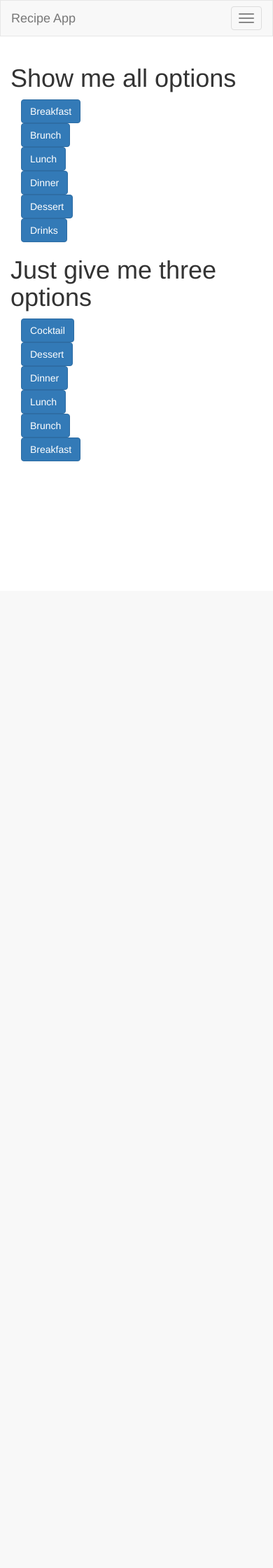
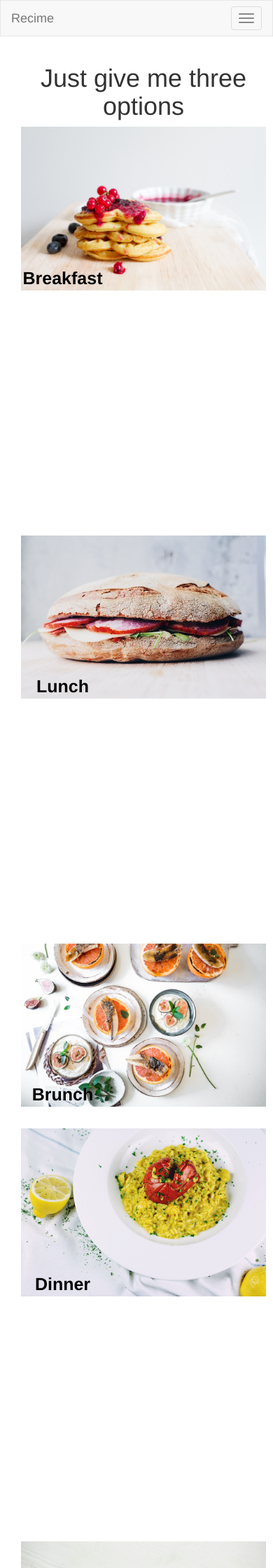
Before and after one commit to JessicaRitter/reciMe, a Flask app: page / in a window 390 px wide. Shown: the top 2240 px of the page at 70% size. Before the commit the page ends 659 px from the top, so only its background shows below. Run offline with Flask 2, Linux system fonts and the light colour scheme; some libraries are stand-ins or nearby versions.

Commit message:
main page responsive

```diff
--- a/static/main.css
+++ b/static/main.css
@@ -3,3 +3,35 @@
 .btn-primary a {
     color:#ffffff;
 }
+
+
+.show-button div {
+    height:350px;
+    width:350px;
+    display: inline-block;
+    position: relative;
+}
+
+.show-button img{
+    /*height:80%;*/
+    width:100%;
+    display: block;
+}
+
+.caption {
+    position: absolute;
+    top: 50%;
+    left: 17%;
+    transform: translate( -50%, -10% );
+    text-align: center;
+    color: black;
+    font-weight: bold;
+    font-size: 25px;
+    height: 30px;
+}
+
+.top-row,
+.bottom-row {
+    display: inline-block;
+    height:400px;
+}
--- a/templates/base.html
+++ b/templates/base.html
@@ -1,7 +1,7 @@
 <!doctype html>
 <html>
 <head>
-  <title>Recipe App</title>
+  <title>Recime</title>
   <link rel="stylesheet" type="text/css" href="/static/jqcloud.css" />
   <script src="http://code.jquery.com/jquery.js"></script>
   <link rel="stylesheet" href="https://maxcdn.bootstrapcdn.com/bootstrap/3.3.7/css/bootstrap.min.css">
@@ -18,7 +18,7 @@
         <span class="icon-bar"></span>
         <span class="icon-bar"></span>
       </button>
-      <a class="navbar-brand" href="/">Recipe App</a>
+      <a class="navbar-brand" href="/">Recime</a>
     </div>
 
     <!-- Collect the nav links, forms, and other content for toggling -->
--- a/templates/recipe.html
+++ b/templates/recipe.html
@@ -27,7 +27,7 @@
             </ol>
         </div>
         <div class="col-lg-3">
-            {% if "user_email" in session and score > 1 %}
+            {% if "user_email" in session and score >= 1 %}
                 <h3> You've rated this recipe {{score}} out of 5 </h3>
 
             {% elif "user_email" in session and score < 1 %}
--- a/templates/showbutton.html
+++ b/templates/showbutton.html
@@ -1,48 +1,113 @@
 {% extends 'base.html' %}
 {% block content %}
 <div class="container">
-    <row>
-        <h1>Show me all options</h1>
-        <div class="col-lg-4">
-            <button class="btn btn-primary"><a href="/Breakfast/recipes">Breakfast</a></button>
+    <row class="top-row">
+        <h1 align="center">Just give me three options</h1>
+
+            <div class="col-lg-4 col-md-6 col-sm-12 show-button" id="breakfast-div">
+                <row>
+                    <a href="/Breakfast/random/recipes">
+                        <img src="/static/breakfast2.jpg">
+                    </a>
+                </row>
+                <div class="caption"><p>Breakfast</p> </div>
+            </div>
+            <div class="col-lg-4 col-md-6 col-sm-12 show-button" id="lunch-div">
+                <row>
+                    <a href="/Lunch/random/recipes">
+                        <img src="/static/sandwich.jpg">
+                    </a>
+                </row>
+                <div class="caption"><p>Lunch</p> </div>
+            </div>
+            <div class="col-lg-4 col-md-6 col-sm-12 show-button" id="brunch-div">
+                <row>
+                    <a href="/Brunch/random/recipes">
+                        <img src="/static/brunch.jpg">
+                    </a>
+                </row>
+                <div class="caption"><p>Brunch</p> </div>
+            </div>
+    </row>
+    <row class="top-row">
+        <div class="col-lg-4 col-md-6 col-sm-12 show-button" id="dinner-div">
+            <row>
+                <a href="/Dinner/random/recipes">
+                    <img src="/static/dinner2.jpg">
+                </a>
+            </row>
+            <div class="caption"><p>Dinner</p> </div>
         </div>
-        <div class="col-lg-4">
-            <button class="btn btn-primary"><a href="/Brunch/recipes">Brunch</a></button>
+         <div class="col-lg-4 col-md-6 col-sm-12 show-button" id="cocktail-div">
+            <row>
+                <a href="/Cocktail/random/recipes">
+                    <img src="/static/cocktail2.jpg">
+                </a>
+            </row>
+            <div class="caption"><p>Drinks</p></div>
         </div>
-        <div class="col-lg-4">
-            <button class="btn btn-primary"><a href="/Lunch/recipes">Lunch</a></button>
+        <div class="col-lg-4 col-md-6 col-sm-12 show-button" id="dessert-div">
+            <row>
+                <a href="/Dessert/random/recipes">
+                    <img src="/static/dessert.jpg">
+                </a>
+            </row>
+            <div class="caption"><p>Dessert</p> </div>
         </div>
-        <div class="col-lg-4">
-            <button class="btn btn-primary"><a href="/Dinner/recipes">Dinner</a></button>
+    </row>
+    <row class="bottom-row">
+        <h1 align="center">Show me everything</h1>
+        <div class="col-lg-4 col-md-6 col-sm-12 show-button">
+            <row>
+                <a href="/Breakfast/recipes">
+                    <img src="/static/breakfast2.jpg">
+                </a>
+            </row>
+            <div class="caption"><p>Breakfast</p> </div>
         </div>
-        <div class="col-lg-4">
-            <button class="btn btn-primary"><a href="/Dessert/recipes">Dessert</a></button>
+        <div class="col-lg-4 col-md-6 col-sm-12 show-button">
+            <row>
+                <a href="/Brunch/recipes">
+                    <img src="/static/brunch.jpg">
+                </a>
+            </row>
+            <div class="caption"><p>Brunch</p> </div>
         </div>
-        <div class="col-lg-4">
-            <button class="btn btn-primary"><a href="/Cocktail/recipes">Drinks</a></button>
+        <div class="col-lg-4 col-md-6 col-sm-12 show-button">
+            <row>
+                <a href="/Lunch/recipes">
+                    <img src="/static/sandwich.jpg">
+                </a>
+            </row>
+            <div class="caption"><p>Lunch</p> </div>
+        </div>
+    </row>
+    <row class="bottom-row">
+        <div class="col-lg-4 col-md-6 col-sm-12 show-button">
+            <row>
+                <a href="/Dinner/recipes">
+                    <img src="/static/dinner2.jpg">
+                </a>
+            </row>
+            <div class="caption"><p>Dinner</p> </div>
+        </div>
+        <div class="col-lg-4 col-md-6 col-sm-12 show-button">
+            <row>
+                <a href="/Dessert/recipes">
+                    <img src="/static/dessert.jpg">
+                </a>
+            </row>
+            <div class="caption"><p>Dessert</p> </div>
+        </div>
+        <div class="col-lg-4 col-md-6 col-sm-12 show-button">
+            <row>
+                <a href="/Cocktail/recipes">
+                    <img src="/static/cocktail2.jpg">
+                </a>
+            </row>
+            <div class="caption"><p>Drinks</p> </div>
         </div>
 
     </row>
-    <row>
-        <h1>Just give me three options</h1>
-         <div class="col-lg-4">
-            <button class="btn btn-primary"><a href="/Cocktail/random/recipes">Cocktail</a></button>
-        </div>
-        <div class="col-lg-4">
-            <button class="btn btn-primary"><a href="/Dessert/random/recipes">Dessert</a></button>
-        </div>
-        <div class="col-lg-4">
-            <button class="btn btn-primary"><a href="/Dinner/random/recipes">Dinner</a></button>
-        </div>
-        <div class="col-lg-4">
-            <button class="btn btn-primary"><a href="/Lunch/random/recipes">Lunch</a></button>
-        </div>
-        <div class="col-lg-4">
-            <button class="btn btn-primary"><a href="/Brunch/random/recipes">Brunch</a></button>
-        </div>
-        <div class="col-lg-4">
-            <button class="btn btn-primary"><a href="/Breakfast/random/recipes">Breakfast</a></button>
-        </div>
-    </row>
 </div>
 {% endblock %}
--- a/templates/userprofile.html
+++ b/templates/userprofile.html
@@ -1,5 +1,11 @@
 {% extends 'base.html' %}
 {% block content %}
+<style type="text/css">
+    body {
+    background-image: url("./static/cupcakes.jpg");
+    background-repeat: no-repeat;
+    }
+</style>
 <div class="container">
     <h1 align="center">Hello {{name}}</h1>
     <div class="row">
```
Also changed, not shown: templates/login.html (+8 -1 lines), templates/signup.html (+5 -2 lines), static/breakfast2.jpg (added), static/brunch.jpg (added), static/cocktail2.jpg (added), static/cupcakes.jpg (added), static/dessert.jpg (added), static/dinner2.jpg (added), static/gyoza.jpg (added), static/pineapples.jpg (added), static/sandwich.jpg (added), 2 other files.
